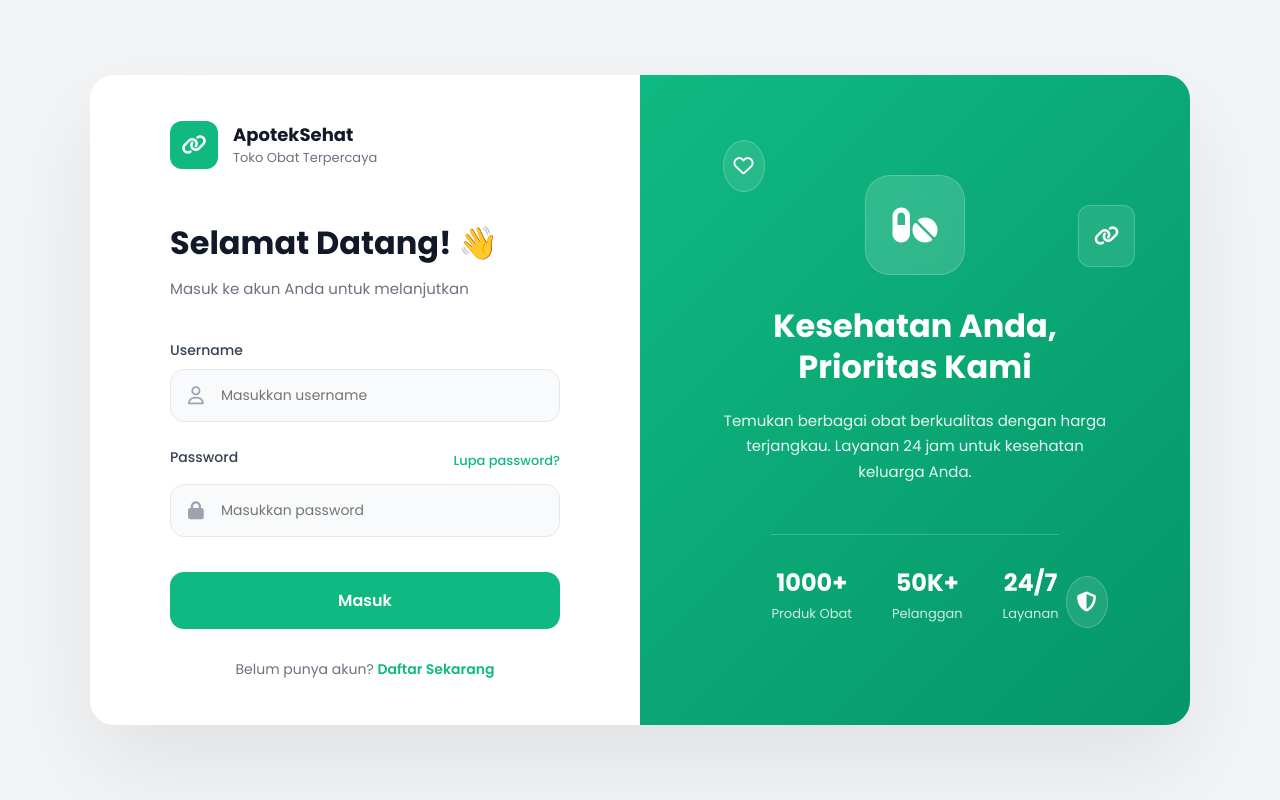
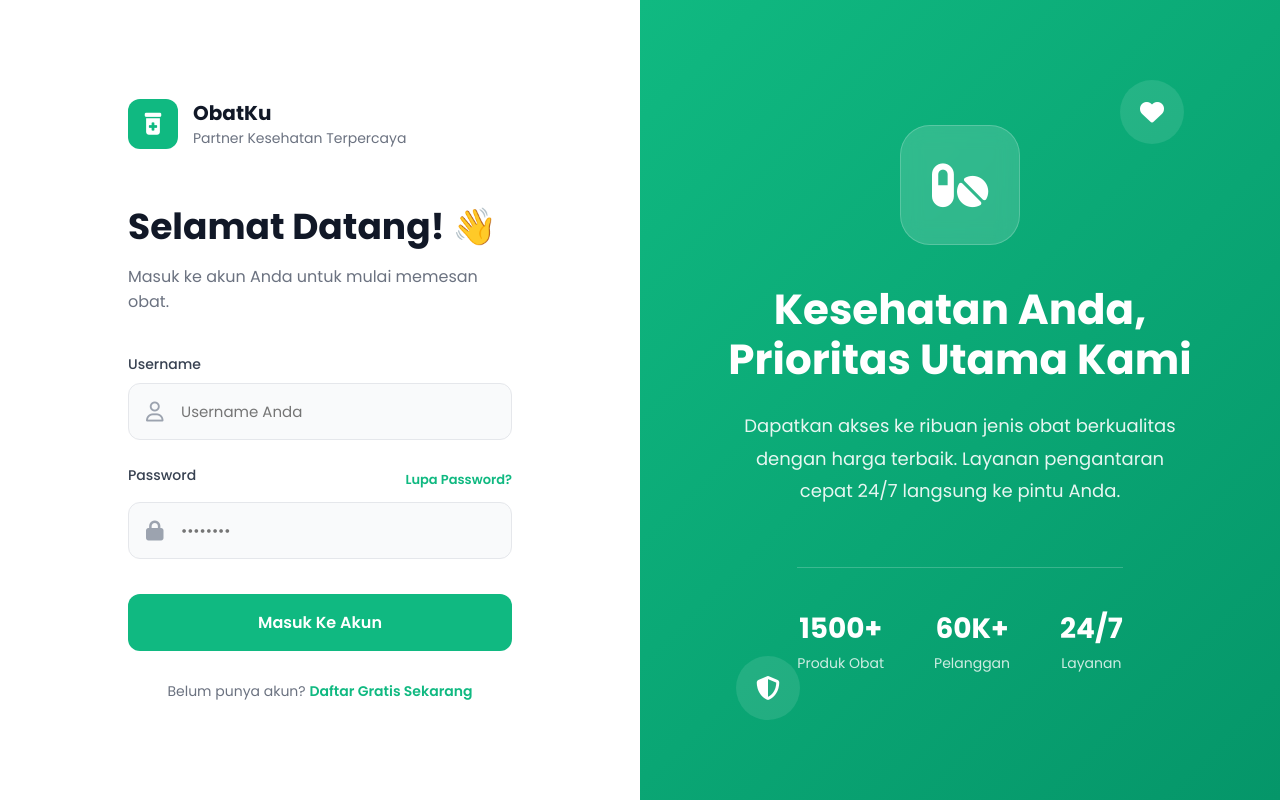
Before and after one commit to andika658office/toko_obat, a PHP site: page /account/login.php in a window 1280 px wide. Run offline with PHP 8.4, Linux system fonts and the light colour scheme.

Commit message:
update login dan register
frond end

```diff
--- a/account/login.php
+++ b/account/login.php
@@ -6,7 +6,7 @@
 <head>
     <meta charset="UTF-8">
     <meta name="viewport" content="width=device-width, initial-scale=1.0">
-    <title>Login ApotekSehat</title>
+    <title>Login ApotekSehat - Full Screen Split</title>
     <link href="https://fonts.googleapis.com/css2?family=Poppins:wght@300;400;500;600;700&display=swap" rel="stylesheet">
     <link rel="stylesheet" href="https://cdnjs.cloudflare.com/ajax/libs/font-awesome/6.4.0/css/all.min.css">
 
@@ -18,33 +18,32 @@
             font-family: 'Poppins', sans-serif;
         }
 
-        body {
-            background: #f3f4f6; /* Warna abu-abu terang sesuai gambar */
-            display: flex;
-            align-items: center;
-            justify-content: center;
-            min-height: 100vh;
-            padding: 20px;
+        body, html {
+            height: 100%;
+            width: 100%;
+            overflow: hidden; /* Mencegah scroll pada desktop */
         }
 
-        .wrapper {
-            width: 100%;
-            max-width: 1100px;
-            height: 650px;
-            background: #fff;
-            border-radius: 24px; /* Border radius lebih lembut */
-            overflow: hidden;
+        .container {
             display: flex;
-            box-shadow: 0 40px 100px rgba(0,0,0,0.08); /* Shadow lebih halus */
+            height: 100vh;
+            width: 100vw;
         }
 
-        /* ===== LEFT SIDE ===== */
+        /* ===== LEFT SIDE (FORM) ===== */
         .left {
             width: 50%;
-            padding: 60px 80px;
+            background: #ffffff;
             display: flex;
             flex-direction: column;
             justify-content: center;
+            align-items: center;
+            padding: 0 10%; /* Memberi ruang agar form tidak terlalu lebar */
+        }
+
+        .left-content {
+            width: 100%;
+            max-width: 450px; /* Membatasi lebar form agar tetap estetik */
         }
 
         .brand {
@@ -55,42 +54,43 @@
         }
 
         .logo {
-            width: 48px;
-            height: 48px;
+            width: 50px;
+            height: 50px;
             background: #10b981;
             border-radius: 12px;
             display: flex;
             align-items: center;
             justify-content: center;
             color: #fff;
-            font-size: 20px;
+            font-size: 22px;
         }
 
         .brand h3 {
-            font-size: 18px;
+            font-size: 20px;
             font-weight: 700;
             color: #111827;
         }
 
         .brand span {
-            font-size: 13px;
+            font-size: 14px;
             color: #6b7280;
             display: block;
         }
 
         .left h1 {
-            font-size: 32px;
+            font-size: 36px;
             font-weight: 700;
             color: #111827;
             margin-bottom: 10px;
         }
 
-        .left p {
+        .left p.subtitle {
             color: #6b7280;
             margin-bottom: 40px;
-            font-size: 15px;
+            font-size: 16px;
         }
 
+        /* Form Styling */
         .form-group {
             margin-bottom: 25px;
         }
@@ -109,12 +109,12 @@
 
         .input-box input {
             width: 100%;
-            padding: 15px 15px 15px 50px;
-            border-radius: 14px;
+            padding: 16px 16px 16px 52px;
+            border-radius: 12px;
             border: 1.5px solid #e5e7eb;
-            font-size: 14px;
-            transition: all 0.3s ease;
+            font-size: 15px;
             background: #f9fafb;
+            transition: 0.3s;
         }
 
         .input-box i {
@@ -123,7 +123,7 @@
             top: 50%;
             transform: translateY(-50%);
             color: #9ca3af;
-            font-size: 18px;
+            font-size: 20px;
         }
 
         .input-box input:focus {
@@ -144,15 +144,15 @@
             font-size: 13px;
             color: #10b981;
             text-decoration: none;
-            font-weight: 500;
+            font-weight: 600;
         }
 
         .btn-login {
             width: 100%;
             padding: 16px;
             border: none;
-            border-radius: 14px;
-            background: #10b981; /* Solid green sesuai tombol di gambar */
+            border-radius: 12px;
+            background: #10b981;
             color: #fff;
             font-size: 16px;
             font-weight: 600;
@@ -179,161 +179,151 @@
             text-decoration: none;
         }
 
-        /* ===== RIGHT SIDE ===== */
+        /* ===== RIGHT SIDE (GREEN) ===== */
         .right {
             width: 50%;
             background: linear-gradient(135deg, #10b981 0%, #059669 100%);
             color: #fff;
-            padding: 60px;
             display: flex;
             flex-direction: column;
             justify-content: center;
             align-items: center;
             text-align: center;
+            padding: 60px;
             position: relative;
         }
 
-        /* Ikon-ikon kecil melayang seperti di gambar */
-        .right-icon {
-            position: absolute;
-            background: rgba(255, 255, 255, 0.1);
-            border: 1px solid rgba(255, 255, 255, 0.2);
-            padding: 15px;
-            border-radius: 12px;
-            font-size: 20px;
-        }
-        .icon-top-left { top: 10%; left: 15%; border-radius: 50%; padding: 10px; }
-        .icon-top-right { top: 20%; right: 10%; }
-        .icon-bottom-right { bottom: 15%; right: 15%; border-radius: 50%; padding: 10px; }
-
         .center-logo {
-            width: 100px;
-            height: 100px;
+            width: 120px;
+            height: 120px;
             background: rgba(255, 255, 255, 0.15);
             backdrop-filter: blur(10px);
-            border-radius: 25px;
+            border-radius: 30px;
             display: flex;
             align-items: center;
             justify-content: center;
-            font-size: 40px;
-            margin-bottom: 30px;
+            font-size: 50px;
+            margin-bottom: 40px;
             border: 1px solid rgba(255, 255, 255, 0.2);
         }
 
         .right h2 {
-            font-size: 32px;
+            font-size: 42px;
             font-weight: 700;
-            line-height: 1.3;
-            margin-bottom: 20px;
+            line-height: 1.2;
+            margin-bottom: 25px;
         }
 
         .right p {
-            font-size: 15px;
+            font-size: 18px;
             opacity: 0.9;
-            line-height: 1.7;
-            max-width: 400px;
-            margin-bottom: 50px;
+            max-width: 450px;
+            line-height: 1.8;
+            margin-bottom: 60px;
         }
 
-        .stats-container {
+        .stats {
             display: flex;
-            gap: 40px;
+            gap: 50px;
             border-top: 1px solid rgba(255, 255, 255, 0.2);
-            padding-top: 30px;
+            padding-top: 40px;
         }
 
-        .stat-item h3 {
+        .stat-item h3 { font-size: 28px; font-weight: 700; }
+        .stat-item span { font-size: 14px; opacity: 0.8; }
+
+        /* Floating Icons */
+        .f-icon {
+            position: absolute;
+            background: rgba(255, 255, 255, 0.1);
+            padding: 20px;
+            border-radius: 50%;
             font-size: 24px;
-            font-weight: 700;
+        }
+        .ic-1 { top: 10%; right: 15%; }
+        .ic-2 { bottom: 10%; left: 15%; }
+
+        /* RESPONSIVE */
+        @media (max-width: 1024px) {
+            .left h1 { font-size: 28px; }
+            .right h2 { font-size: 32px; }
         }
 
-        .stat-item span {
-            font-size: 13px;
-            opacity: 0.8;
-        }
-
-        /* RESPONSIVE */
-        @media (max-width: 900px) {
-            .wrapper {
-                flex-direction: column;
-                height: auto;
-                max-width: 500px;
-            }
-            .left, .right {
-                width: 100%;
-                padding: 40px;
-            }
-            .right { display: none; } /* Sembunyikan sisi kanan di mobile sesuai standar UI */
+        @media (max-width: 768px) {
+            .container { flex-direction: column; overflow-y: auto; }
+            .left, .right { width: 100%; height: auto; padding: 60px 20px; }
+            .right { order: -1; } /* Info kesehatan muncul di atas pada HP */
         }
     </style>
 </head>
 <body>
 
-<div class="wrapper">
+<div class="container">
     <div class="left">
+        <div class="left-content">
             <div class="brand">
                 <div class="logo">
-                <i class="fas fa-link"></i>
+                    <i class="fas fa-prescription-bottle-medical"></i>
                 </div>
                 <div>
-                <h3>ApotekSehat</h3>
-                <span>Toko Obat Terpercaya</span>
+                    <h3>ObatKu</h3>
+                    <span>Partner Kesehatan Terpercaya</span>
                 </div>
             </div>
 
             <h1>Selamat Datang! 👋</h1>
-        <p>Masuk ke akun Anda untuk melanjutkan</p>
+            <p class="subtitle">Masuk ke akun Anda untuk mulai memesan obat.</p>
 
-        <form action="" method="POST">
+            <form action="">
                 <div class="form-group">
                     <label>Username</label>
                     <div class="input-box">
                         <i class="far fa-user"></i>
-            <input type="text" name="username" placeholder="Masukkan username" required>
+                        <input type="text" placeholder="Username Anda" required>
                     </div>
                 </div>
 
                 <div class="form-group">
                     <div class="pass-header">
                         <label>Password</label>
-            <a href="#" class="forgot-link">Lupa password?</a>
+                        <a href="#" class="forgot-link">Lupa Password?</a>
                     </div>
                     <div class="input-box">
                         <i class="fas fa-lock"></i>
-            <input type="password" name="password" placeholder="Masukkan password" required>
+                        <input type="password" placeholder="••••••••" required>
                     </div>
                 </div>
 
-    <button type="submit" name="login" class="btn-login">Masuk</button>
+                <button type="submit" class="btn-login">Masuk Ke Akun</button>
             </form>
 
             <div class="register-text">
-            Belum punya akun? <a href="register.php">Daftar Sekarang</a>
+                Belum punya akun? <a href="register.php">Daftar Gratis Sekarang</a>
+            </div>
         </div>
     </div>
 
     <div class="right">
-        <div class="right-icon icon-top-left"><i class="far fa-heart"></i></div>
-        <div class="right-icon icon-top-right"><i class="fas fa-link"></i></div>
-        <div class="right-icon icon-bottom-right"><i class="fas fa-shield-alt"></i></div>
+        <i class="fas fa-heart f-icon ic-1"></i>
+        <i class="fas fa-shield-halved f-icon ic-2"></i>
 
         <div class="center-logo">
             <i class="fas fa-pills"></i>
         </div>
 
-        <h2>Kesehatan Anda,<br>Prioritas Kami</h2>
+        <h2>Kesehatan Anda,<br>Prioritas Utama Kami</h2>
         <p>
-            Temukan berbagai obat berkualitas dengan harga terjangkau.
-            Layanan 24 jam untuk kesehatan keluarga Anda.
+            Dapatkan akses ke ribuan jenis obat berkualitas dengan harga terbaik.
+            Layanan pengantaran cepat 24/7 langsung ke pintu Anda.
         </p>
 
-        <div class="stats-container">
+        <div class="stats">
             <div class="stat-item">
-                <h3>1000+</h3>
+                <h3>1500+</h3>
                 <span>Produk Obat</span>
             </div>
             <div class="stat-item">
-                <h3>50K+</h3>
+                <h3>60K+</h3>
                 <span>Pelanggan</span>
             </div>
             <div class="stat-item">
```
Also changed, not shown: account/register.php (+122 -58 lines). Lines whose indentation alone changed are shown as unchanged.
